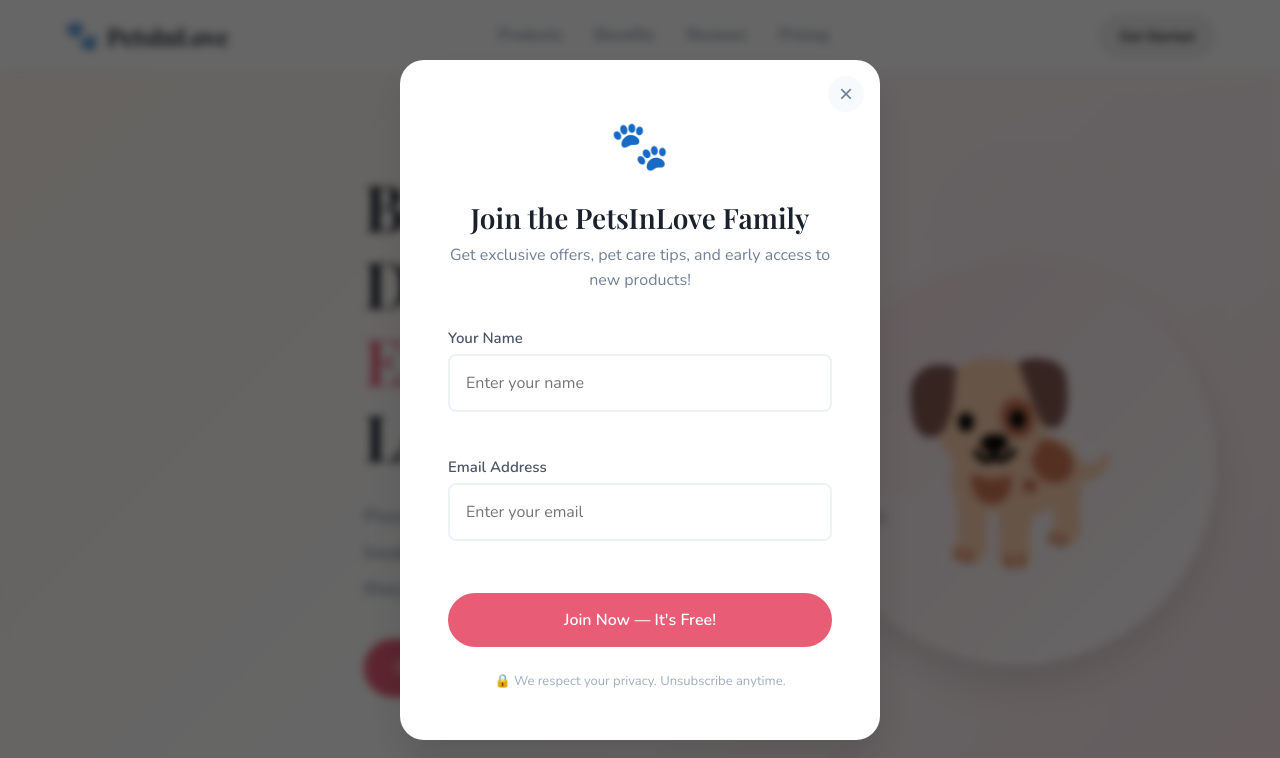
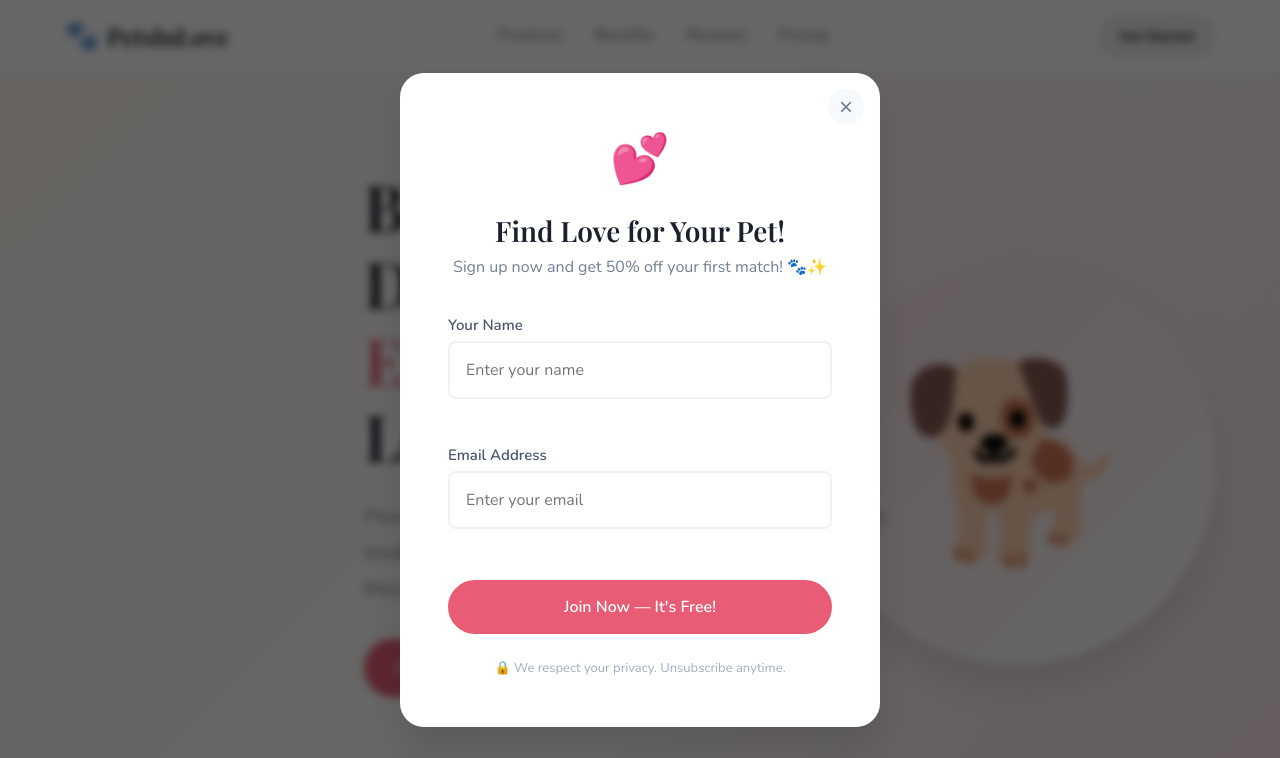
Before and after one commit to HasmikPoghosyanclasses/product-landing--petsinlove-, a plain HTML site: page index.html in a window 1280 px wide. Both pictures are taken after a click on the button "Get Started". Shown: the top 758 px of the page. Drawn offline with nearby package versions, Linux system fonts and the light colour scheme.

Commit message:
feat: update modal header text

```diff
--- a/index.html
+++ b/index.html
@@ -38,9 +38,9 @@
         <div class="modal" id="cta-modal" role="dialog" aria-modal="true" aria-labelledby="modal-title">
             <button class="modal-close" id="modal-close" aria-label="Close modal">&times;</button>
             <div class="modal-header">
-                <span class="modal-icon">🐾</span>
-                <h2 id="modal-title">Join the PetsInLove Family</h2>
-                <p>Get exclusive offers, pet care tips, and early access to new products!</p>
+                <span class="modal-icon">💕</span>
+                <h2 id="modal-title">Find Love for Your Pet!</h2>
+                <p>Sign up now and get 50% off your first match! 🐾✨</p>
             </div>
             <form class="modal-form" id="signup-form">
                 <div class="form-group">
```
